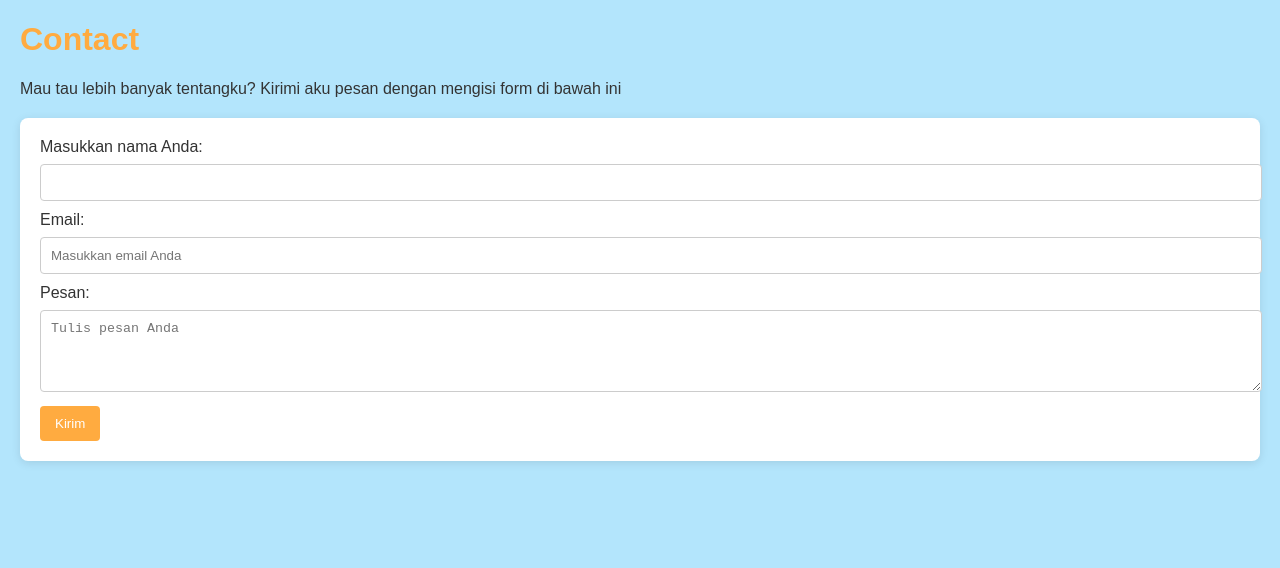
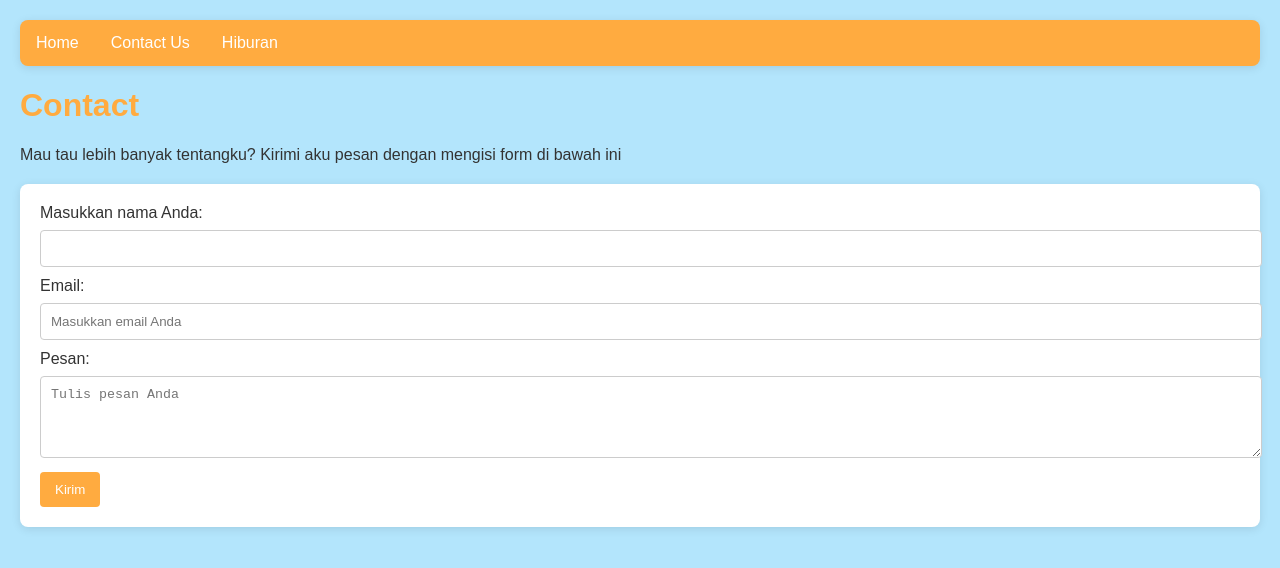
Before and after one commit to dinimelinda12/dinimelinda12.github.io, a plain HTML site: page contact us.html in a window 1280 px wide. Drawn offline with Linux system fonts and the light colour scheme.

Commit message:
Update contact us.html

```diff
--- a/contact us.html
+++ b/contact us.html
@@ -13,6 +13,28 @@
         }
         h1 {
             color: #ffab40; /* Peach */
+        }
+        /* Style untuk navbar */
+        .navbar {
+            background-color: #ffab40; /* Peach */
+            overflow: hidden;
+            border-radius: 8px;
+            margin-bottom: 20px;
+            box-shadow: 0 2px 10px rgba(0, 0, 0, 0.1);
+        }
+
+        .navbar a {
+            float: left;
+            display: block;
+            color: white;
+            text-align: center;
+            padding: 14px 16px;
+            text-decoration: none;
+        }
+
+        .navbar a:hover {
+            background-color: #ff9100; /* Darker Peach */
+            color: white;
         }
         form {
             margin-top: 20px;
@@ -48,6 +70,13 @@
 </head>
 <body>
 
+    <!-- Navbar -->
+    <div class="navbar">
+        <a href="#">Home</a>
+        <a href="#">Contact Us</a>
+        <a href="#">Hiburan</a>
+    </div>
+
     <h1>Contact</h1>
     <p>Mau tau lebih banyak tentangku? Kirimi aku pesan dengan mengisi form di bawah ini</p>
 
```
